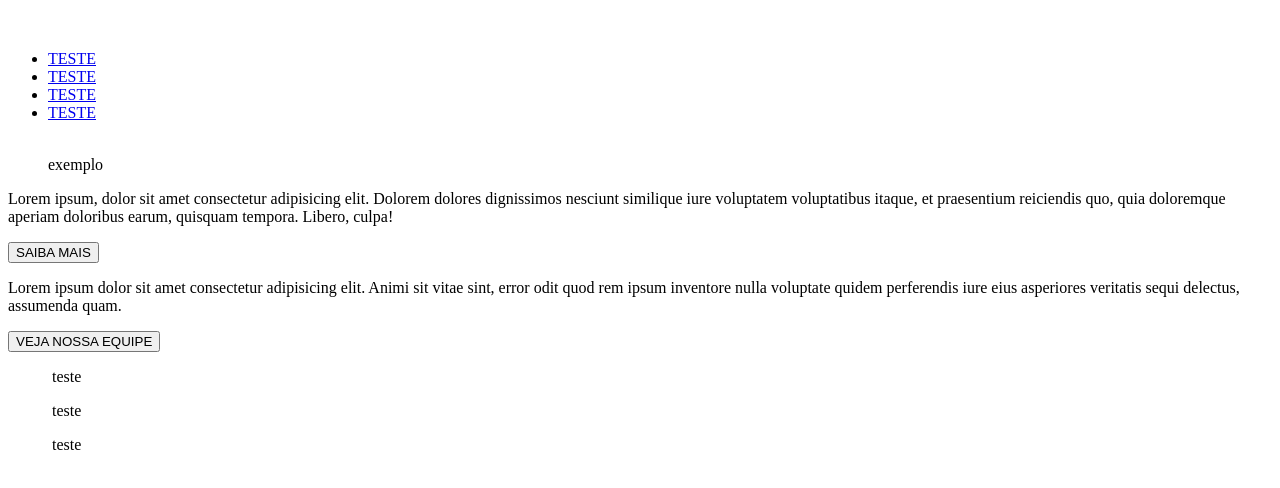
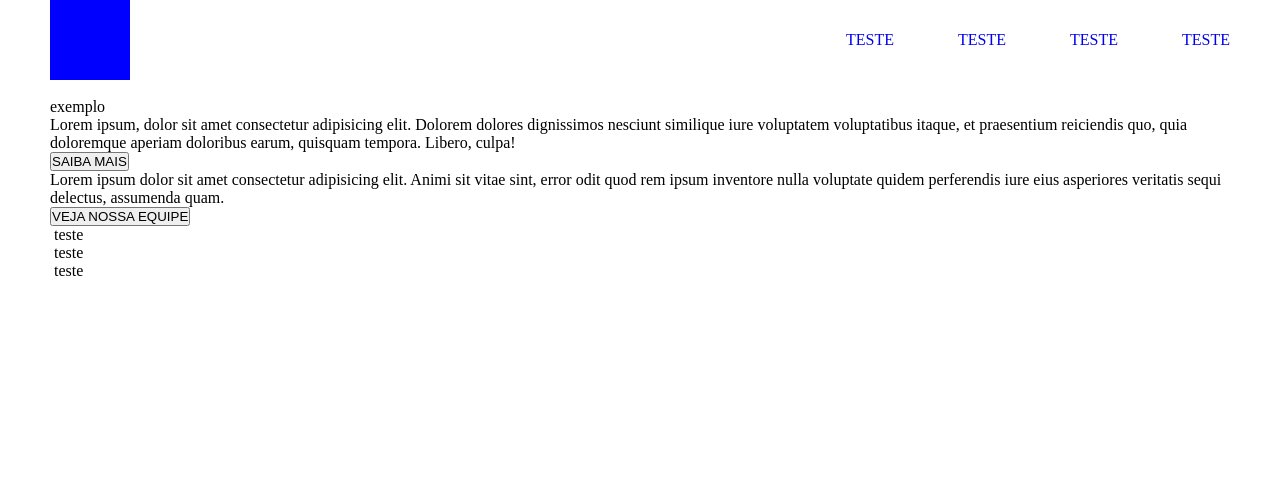
Before and after one commit to ioanefaumui/jato, a plain HTML site: page index.html in a window 1280 px wide. Drawn offline with Linux system fonts and the light colour scheme; files that its build step writes are made by us from their sources.

Commit message:
feat: start adding style to the header

```diff
--- a/assets/style.css
+++ b/assets/style.css
@@ -0,0 +1,33 @@
+* {
+  margin: 0;
+  padding: 0;
+  list-style: none;
+}
+
+a {
+  text-decoration: none;
+}
+
+.header__logo {
+  height: 80px;
+  width: 80px;
+  background-color: blue;
+}
+
+/* GENERAL */
+.container {
+  max-width: 1180px;
+  margin: 0 auto;
+}
+
+/* HEADER */
+.header {
+  display: flex;
+  align-items: center;
+  justify-content: space-between;
+}
+
+.header__menu {
+  display: flex;
+  gap: 4rem;
+}
--- a/index.html
+++ b/index.html
@@ -5,22 +5,23 @@
     <meta http-equiv="X-UA-Compatible" content="IE=edge" />
     <meta name="viewport" content="width=device-width, initial-scale=1.0" />
     <title>Jato</title>
-    <link rel="stylesheet" href="style.css" />
+    <link rel="stylesheet" href="./assets/style.css" />
   </head>
   <body>
     <div class="container">
       <header class="header">
-        <figure>
+        <figure class="header__logo">
           <img src="none" alt="" />
         </figure>
-        <nav class="header__navigation">
-          <ul>
+        <nav>
+          <ul class="header__menu">
             <li><a href="#">TESTE</a></li>
             <li><a href="#">TESTE</a></li>
             <li><a href="#">TESTE</a></li>
             <li><a href="#">TESTE</a></li>
           </ul>
         </nav>
+      </header>
         <section class="hero"></section>
         <main>
           <section class="company">
@@ -66,7 +67,6 @@
               </figure>
           </section>
         </main>
-      </header>
     </div>
 
     <script src="./script/script.js"></script>
```
